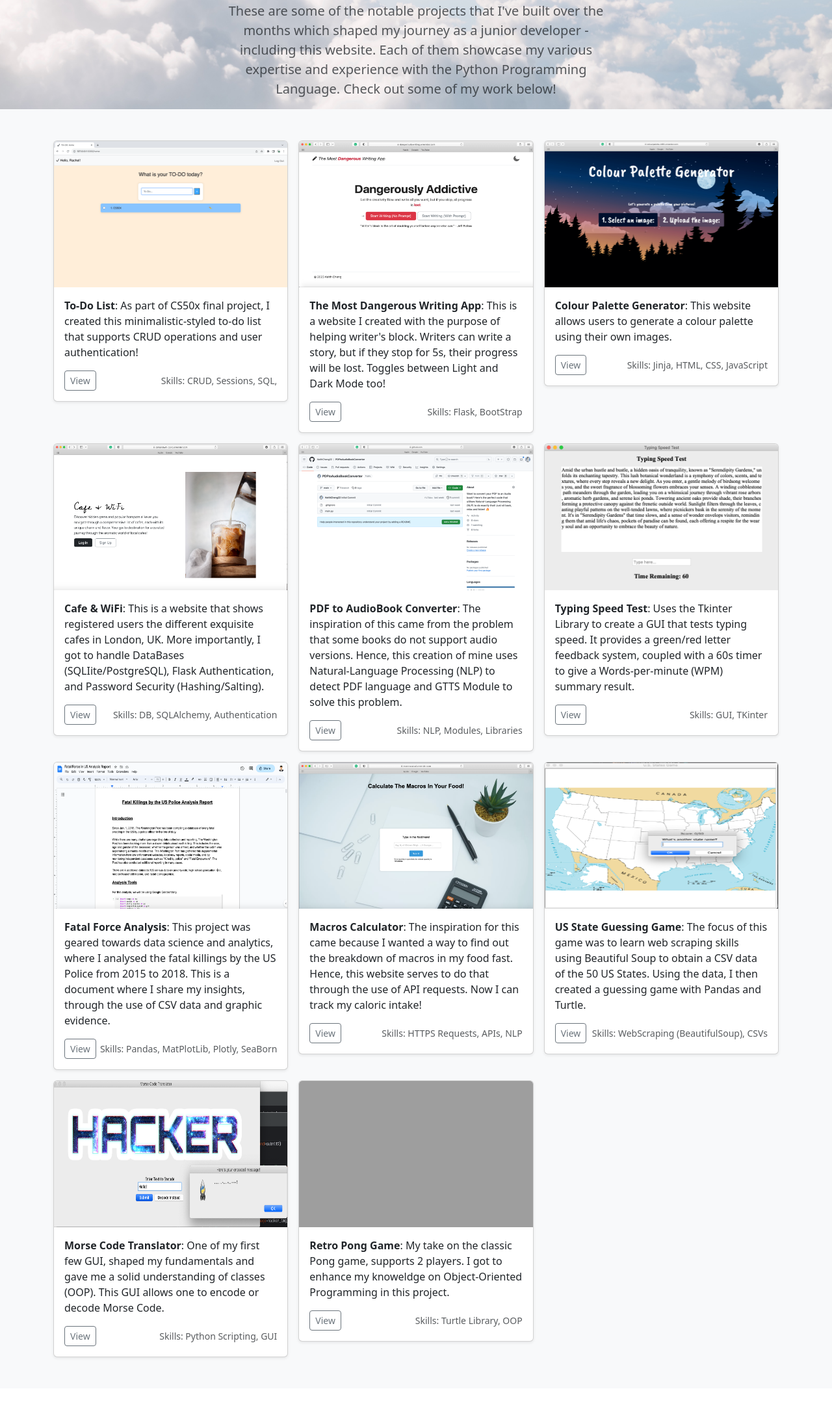
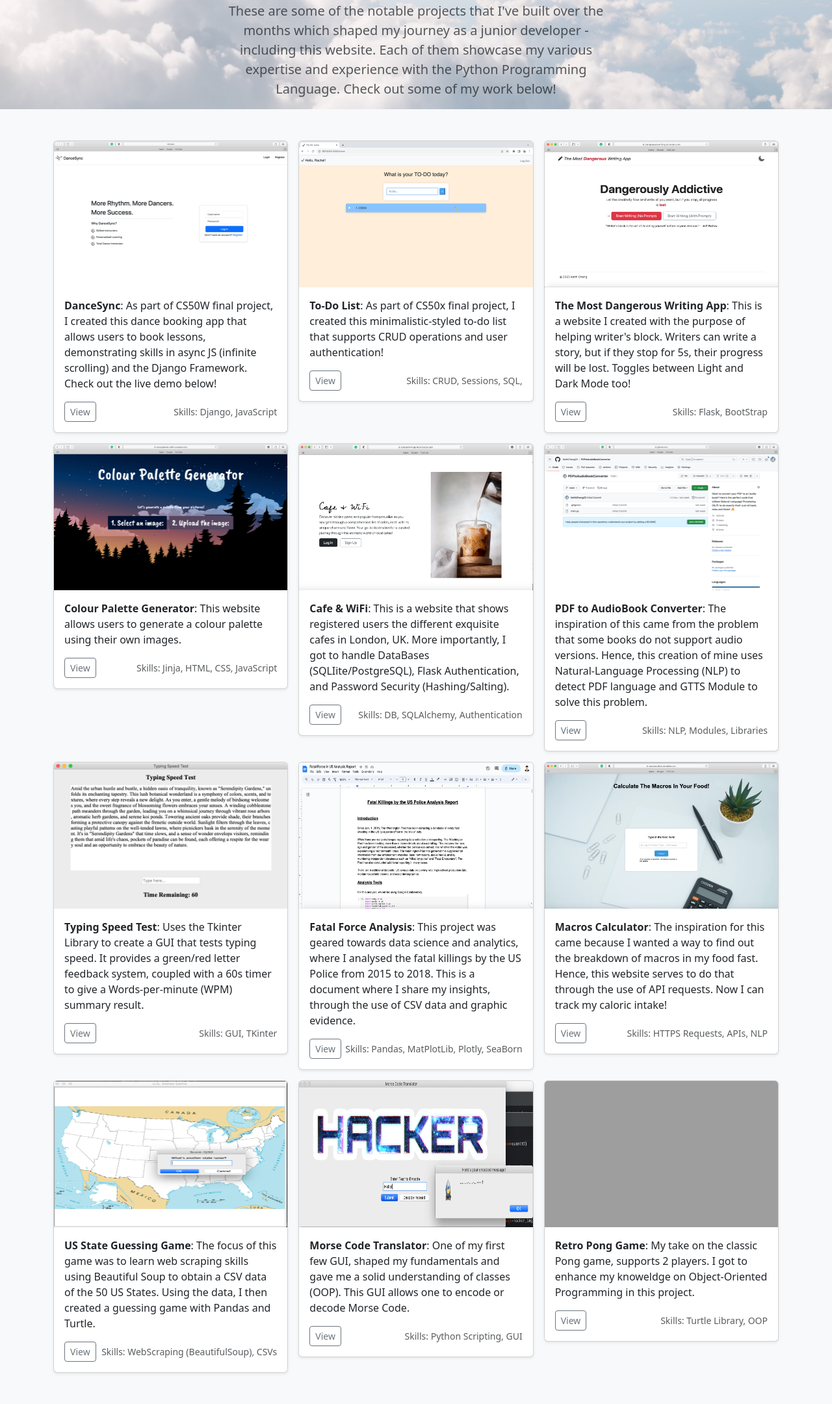
Before and after one commit to KeithCheng22/KeithChengJiaJun, a Flask app: page /projects in a window 1280 px wide. Shown: the part 229-2389 px from the top of the page at 65% size. Before the commit the page ends 2320 px from the top, so only its background shows below. Run offline with Flask 2, Linux system fonts and the light colour scheme; some libraries are stand-ins or nearby versions; grey boxes are pictures that could not be loaded.

Commit message:
add new project

```diff
--- a/templates/projects.html
+++ b/templates/projects.html
@@ -16,6 +16,20 @@
     <div class="container">
 
       <div class="row row-cols-1 row-cols-sm-2 row-cols-md-3 g-3">
+        <div class="col reveal">
+          <div class="card shadow-sm">
+            <img class="bd-placeholder-img card-img-top" width="100%" height="225" src="/static/img/dance.png" role="img" aria-label="Placeholder: Thumbnail" preserveAspectRatio="xMidYMid slice" focusable="false"><title>Placeholder</title><rect width="100%" height="100%" fill="#55595c"></rect><text x="50%" y="50%" fill="#eceeef" dy=".3em"></text></img>
+            <div class="card-body">
+              <p class="card-text"><b>DanceSync</b>: As part of CS50W final project, I created this dance booking app that allows users to book lessons, demonstrating skills in async JS (infinite scrolling) and the Django Framework. Check out the live demo below!</p>
+              <div class="d-flex justify-content-between align-items-center">
+                <div class="btn-group">
+                  <button onclick="window.location.href='https://youtu.be/f32HosNvlMo';" type="button" class="btn btn-sm btn-outline-secondary">View</button>
+                </div>
+                <small class="text-body-secondary">Skills: Django, JavaScript</small>
+              </div>
+            </div>
+          </div>
+        </div>
         <div class="col reveal">
           <div class="card shadow-sm">
             <img class="bd-placeholder-img card-img-top" width="100%" height="225" src="/static/img/to-Do.png" role="img" aria-label="Placeholder: Thumbnail" preserveAspectRatio="xMidYMid slice" focusable="false"><title>Placeholder</title><rect width="100%" height="100%" fill="#55595c"></rect><text x="50%" y="50%" fill="#eceeef" dy=".3em"></text></img>
```
Also changed, not shown: static/img/dance.png (added).
